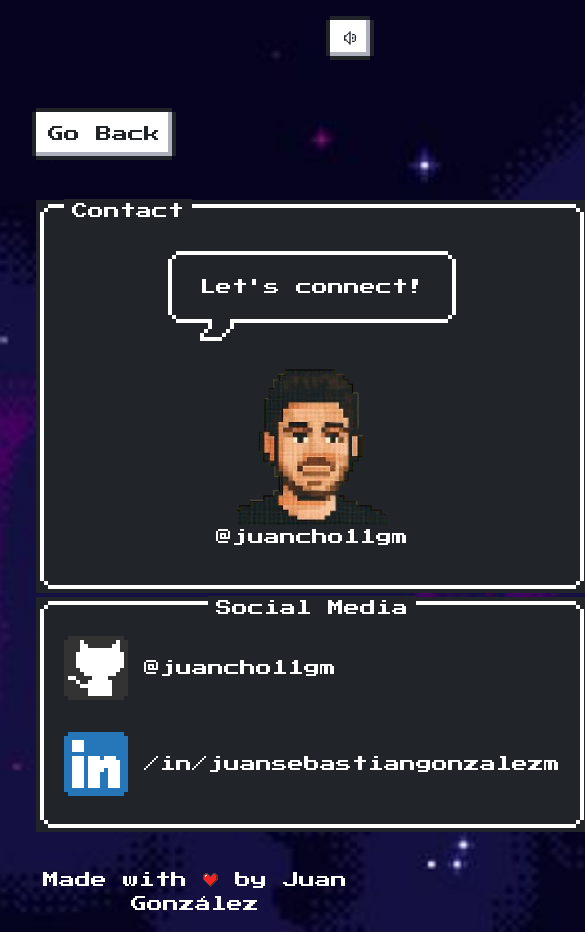
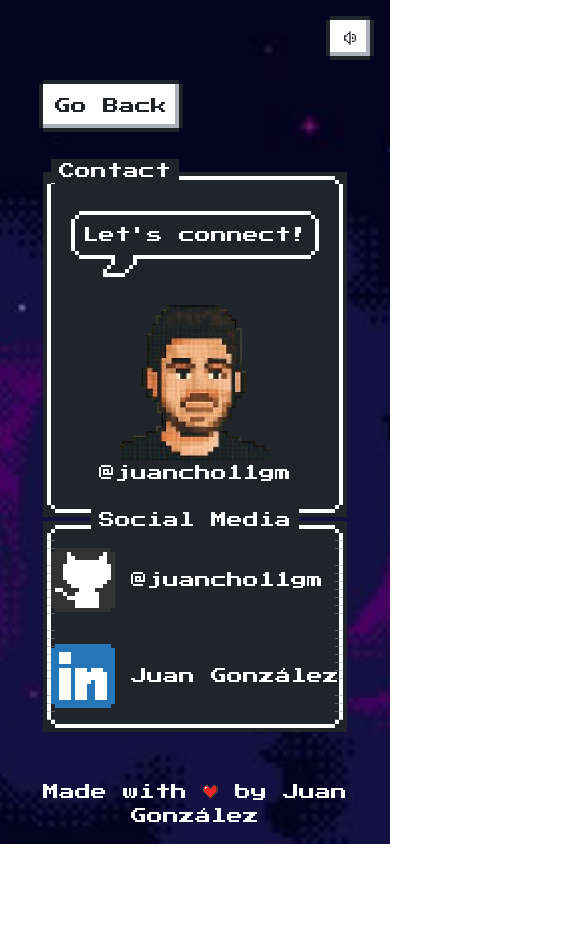
Before and after one commit to juancho11gm/pokejuango, a Next.js app: page /contact in a window 390 px wide. Shown: the top 932 px of the page, 585 px wide, since content can reach past the window. After the commit the page ends 844 px from the top, so only its background shows below. Built offline with nearby package versions, Linux system fonts and the light colour scheme.

Commit message:
style: update global styles and layout for improved responsiveness; modify project display structure and footer margin

```diff
--- a/src/app/contact/page.tsx
+++ b/src/app/contact/page.tsx
@@ -37,7 +37,7 @@ export default function Page() {
               >
                 <i className="nes-icon linkedin is-large"></i>
 
-                <span>/in/juansebastiangonzalezm</span>
+                <span>Juan González</span>
               </Link>
             </li>
           </ul>
--- a/src/app/globals.css
+++ b/src/app/globals.css
@@ -15,7 +15,11 @@ body {
 main {
   max-width: 1042px;
   margin: 0 auto;
-  padding: 2rem;
   gap: 2rem;
   justify-self: center;
 }
+
+.nes-container,
+.nes-balloon {
+  @apply p-1! sm:p-4!;
+}
--- a/src/app/projects/page.tsx
+++ b/src/app/projects/page.tsx
@@ -18,9 +18,10 @@ export default function Projects() {
 
       <BalloonCard title="Projects" dialog=" Checkout my projects below." />
 
+      <div className="grid! grid-cols-1! gap-4! mt-4! sm:grid-cols-2!">
         {projects.map((project) => (
           <section
-          className="nes-container is-dark my-8! flex! gap-4!"
+            className="nes-container is-dark flex! gap-2!"
             key={project.title}
           >
             <Image
@@ -39,6 +40,7 @@ export default function Projects() {
             </div>
           </section>
         ))}
+      </div>
     </main>
   );
 }
--- a/src/components/Footer/Footer.tsx
+++ b/src/components/Footer/Footer.tsx
@@ -1,6 +1,6 @@
 export default function Footer() {
   return (
-    <footer className="text-white!">
+    <footer className="text-white! mt-10!">
       <p className="text-center">
         Made with <i className="nes-icon is-small heart"></i> by Juan González
       </p>
```
Lines whose indentation alone changed are shown as unchanged.
